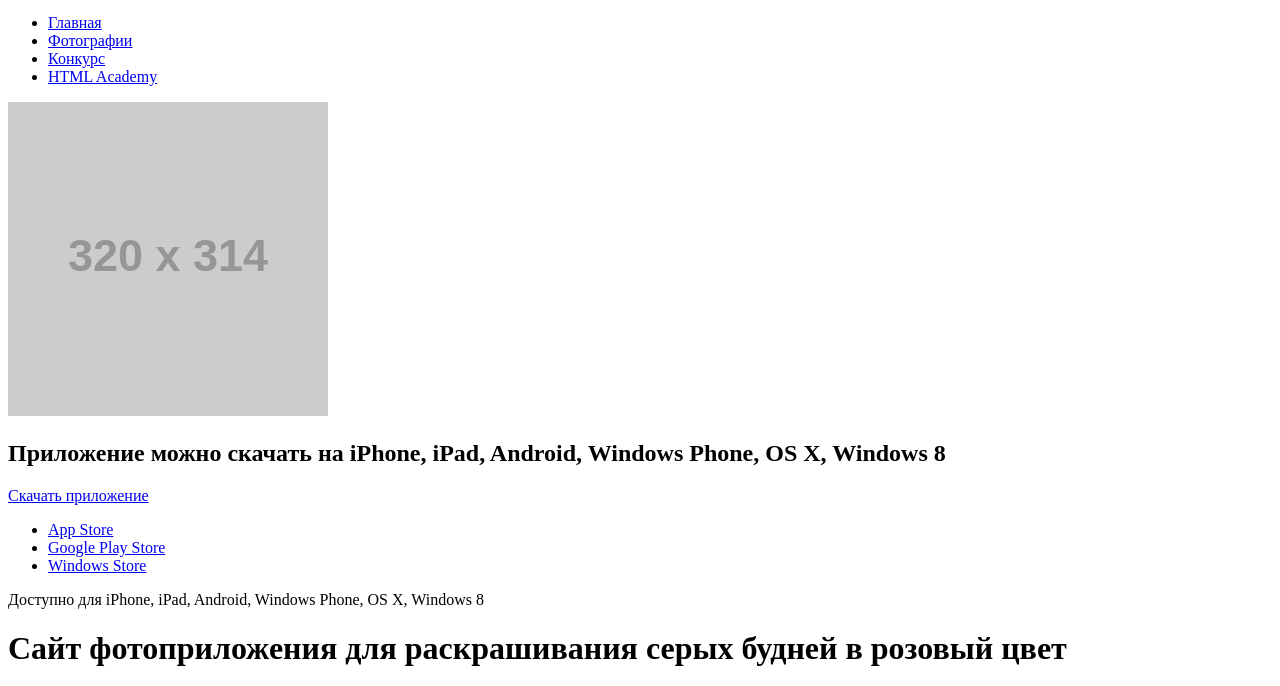
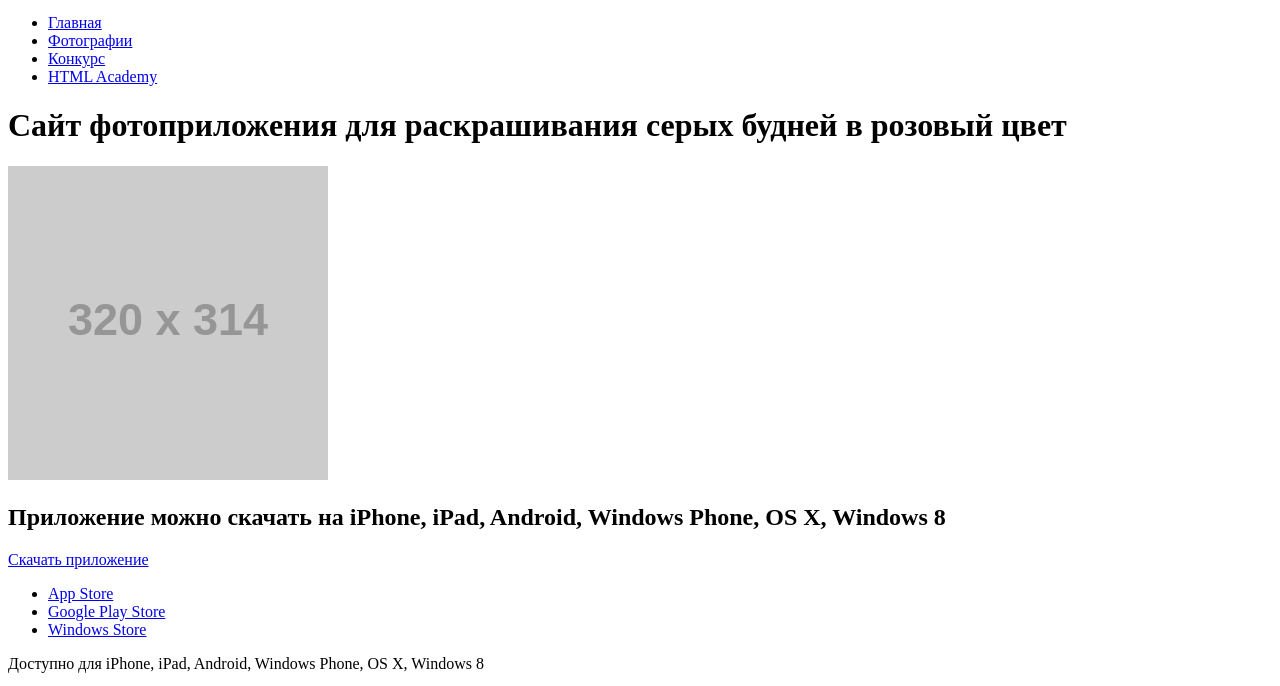
Before and after one commit to aleksandranichols/1045065-pink-17, a website: page index.html in a window 1280 px wide. Shown: the part 80-766 px from the top of the page. Drawn offline with Linux system fonts and the light colour scheme; placeholder pictures from the web are drawn by us.

Commit message:
Changing header

```diff
--- a/index.html
+++ b/index.html
@@ -24,8 +24,11 @@
             </ul>
           </div>
         </nav>
-        <img class="main-header__photo-sample" src="http://placehold.it/320x314" alt="Пример использования приложения">
-        <section class="main-header__downloads downloads">
+      </header>
+      <main class="main-content">
+        <h1 class="visually-hidden">Сайт фотоприложения для раскрашивания серых будней в розовый цвет</h1>
+        <img class="main-content__photo-sample" src="http://placehold.it/320x314" alt="Пример использования приложения">
+        <section class="main-content__downloads downloads">
           <h2 class="visually-hidden">Приложение можно скачать на iPhone, iPad, Android, Windows Phone, OS X, Windows 8</h2>
           <a class="downloads__button button" href="https://www.apple.com/ios/app-store/">Скачать приложение</a>
           <ul class="downloads__options options-list">
@@ -35,9 +38,6 @@
           </ul>
           <p>Доступно для iPhone, iPad, Android, Windows Phone, OS X, Windows 8</p>
         </section>
-      </header>
-      <main class="main-content">
-        <h1 class="visually-hidden">Сайт фотоприложения для раскрашивания серых будней в розовый цвет</h1>
         <section class="main-content__advantages advantages">
           <header class="advantages__header">
             <h2 class="visually-hidden">Преимущества приложения</h2>
```
